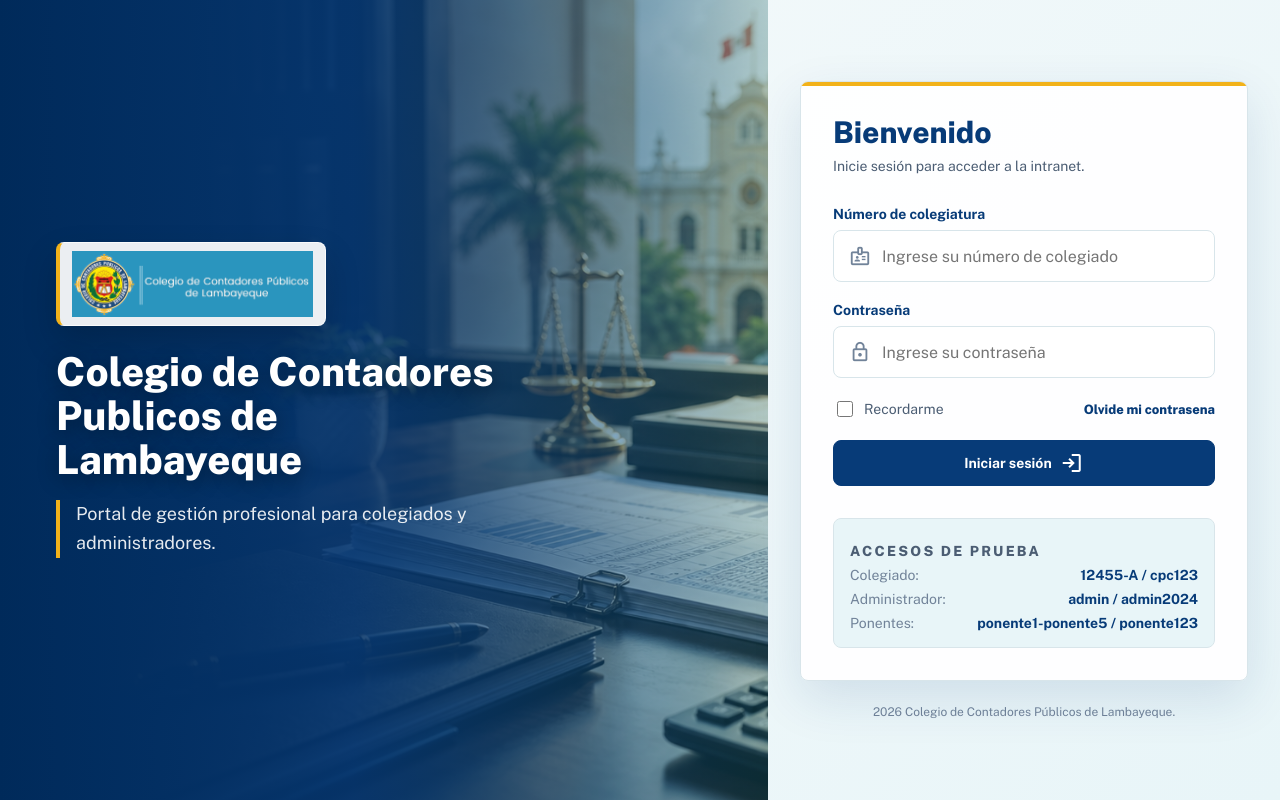
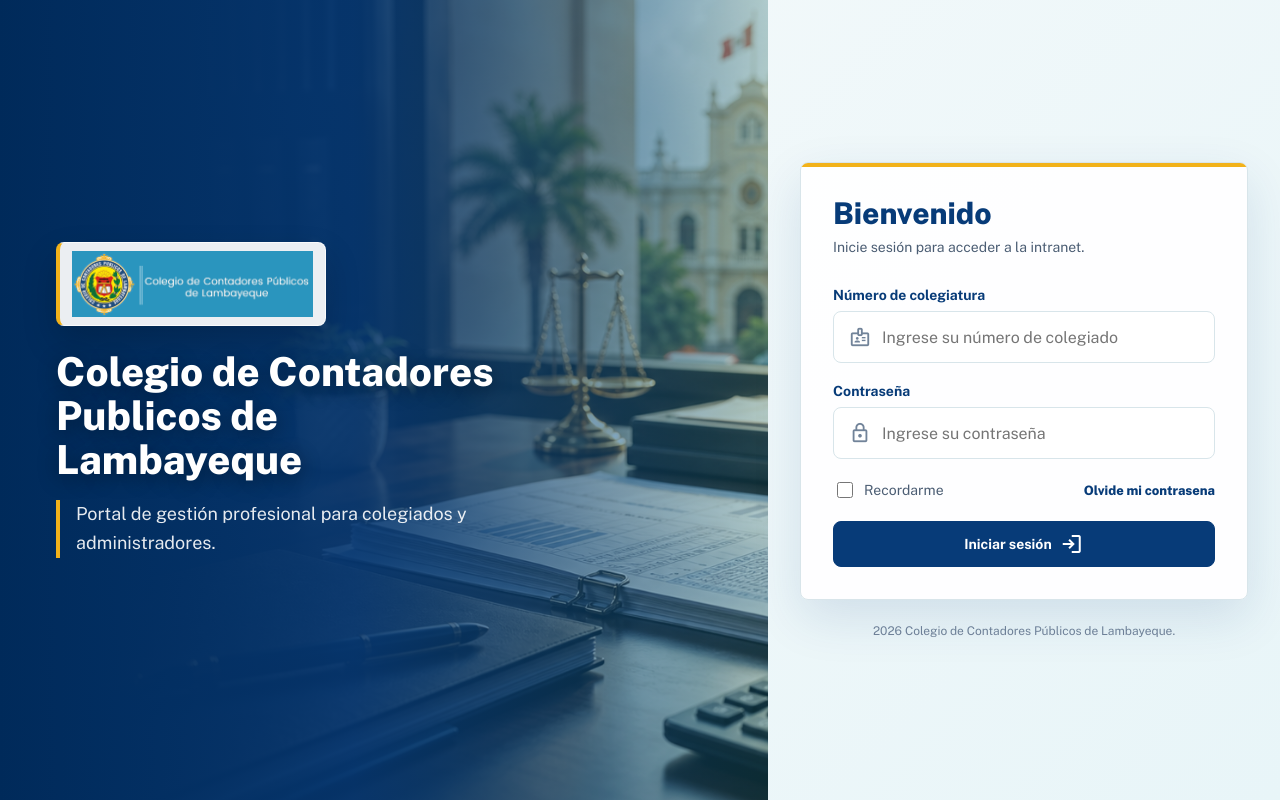
Before and after one commit to williares162003-lab/CCPL-Intranet, a Flask app: page /login in a window 1280 px wide. Run offline with Flask 3, Linux system fonts and the light colour scheme.

Commit message:
Oculta credenciales de prueba del login

```diff
--- a/static/css/login.css
+++ b/static/css/login.css
@@ -280,37 +280,6 @@
 
 
 
-.demo-access {
-  margin-top: 32px;
-  padding: 16px;
-  background: var(--celeste-claro);
-  border: 1px solid var(--borde);
-  border-radius: var(--radio);
-}
-
-.demo-access-title {
-  margin: 0 0 12px;
-  color: var(--texto-claro);
-  font-size: 11px;
-  font-weight: 800;
-  letter-spacing: 0.16em;
-  text-transform: uppercase;
-}
-
-.demo-row {
-  display: flex;
-  justify-content: space-between;
-  gap: 12px;
-  margin-top: 8px;
-  color: var(--texto-claro);
-  font-size: 14px;
-}
-
-.demo-row strong {
-  color: var(--azul);
-}
-
-
 .login-footer {
   margin-top: 24px;
   color: var(--texto-claro);
--- a/templates/login.html
+++ b/templates/login.html
@@ -107,23 +107,6 @@
             </button>
           </form>
 
-          <div class="demo-access">
-            <p class="demo-access-title">Accesos de prueba</p>
-            <div>
-              <div class="demo-row">
-                <span>Colegiado:</span>
-                <strong>12455-A / cpc123</strong>
-              </div>
-              <div class="demo-row">
-                <span>Administrador:</span>
-                <strong>admin / admin2024</strong>
-              </div>
-              <div class="demo-row">
-                <span>Ponentes:</span>
-                <strong>ponente1-ponente5 / ponente123</strong>
-              </div>
-            </div>
-          </div>
         </div>
 
         <footer class="login-footer">
```
